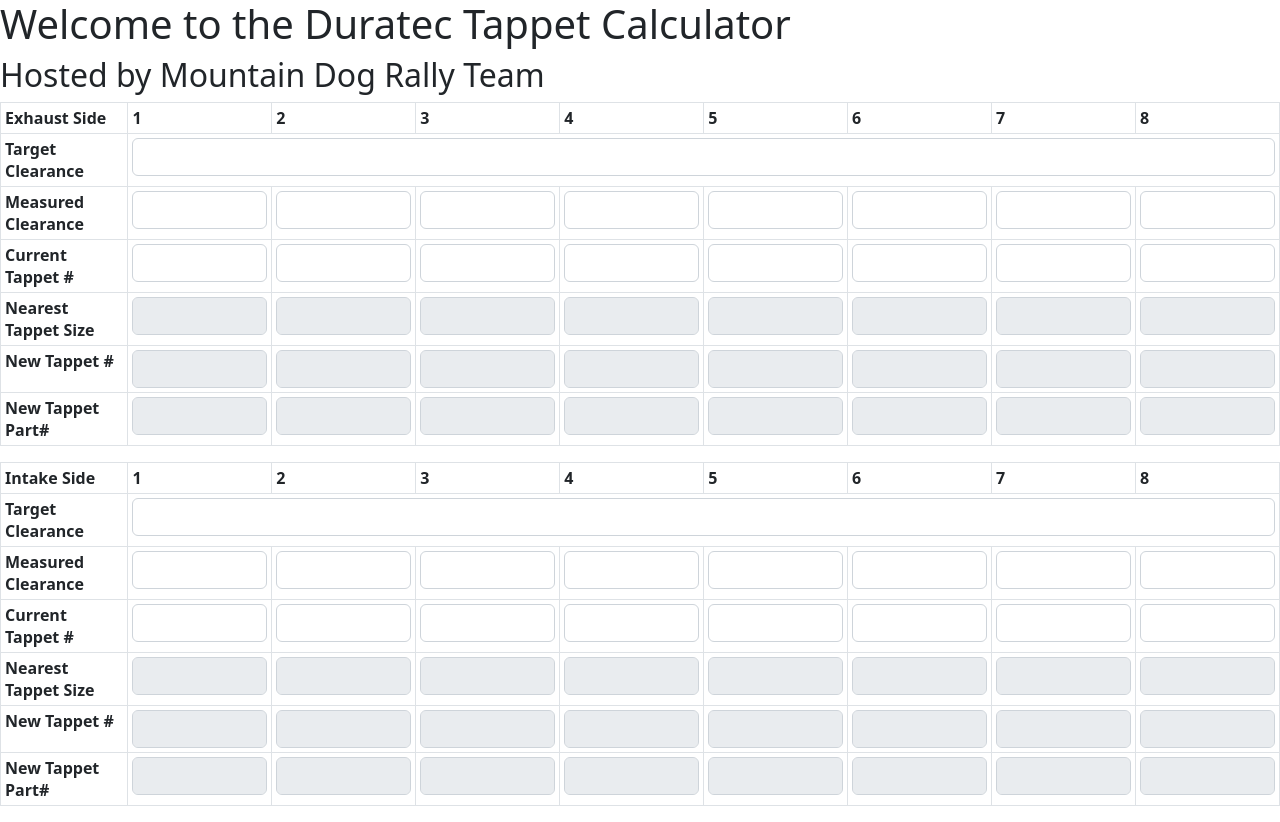
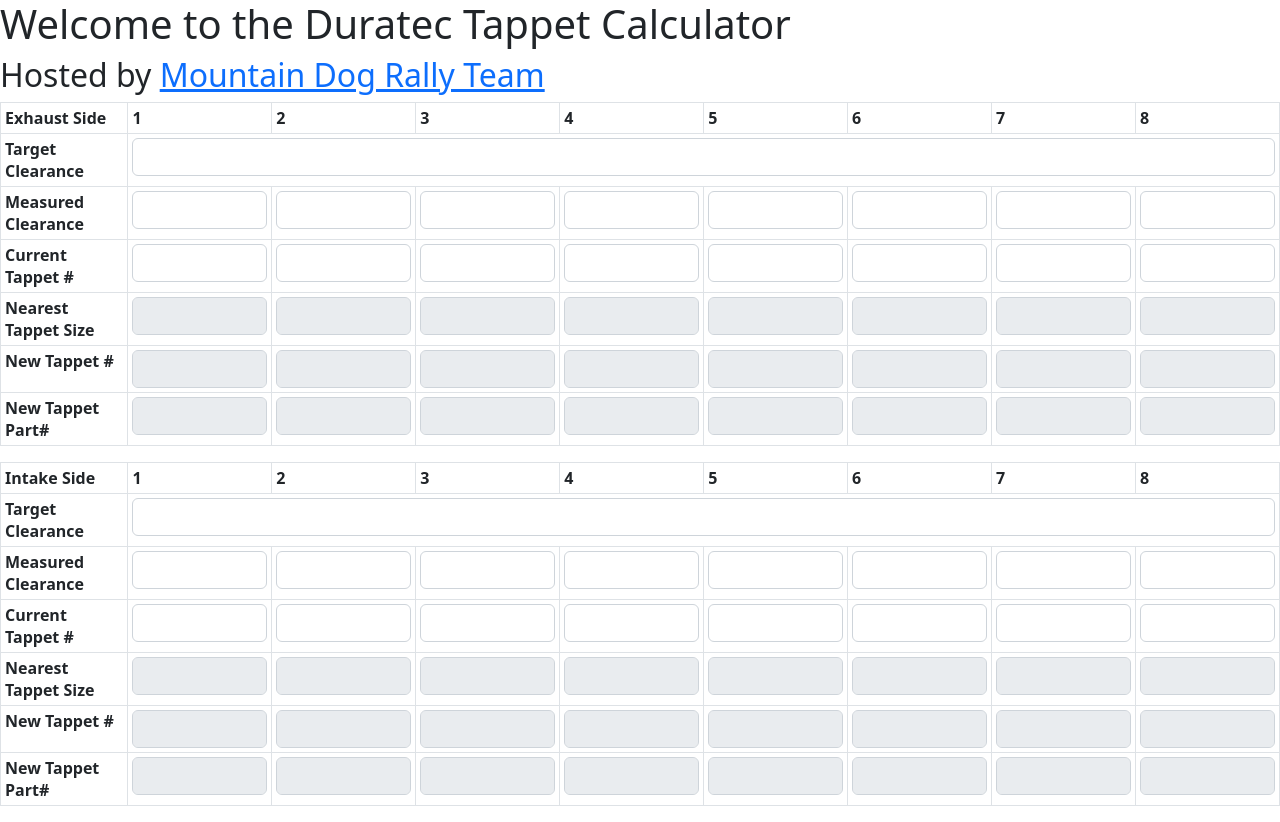
Before and after one commit to wedge206/duratectappet, a plain HTML site: page index.html in a window 1280 px wide. Drawn offline with nearby package versions, Linux system fonts and the light colour scheme; a script that the page names is missing.

Commit message:
added social url

```diff
--- a/index.html
+++ b/index.html
@@ -8,7 +8,7 @@
     </head>
     <body>
         <h1>Welcome to the Duratec Tappet Calculator</h1>
-        <h2>Hosted by Mountain Dog Rally Team</h2>
+        <h2>Hosted by <a href="https://www.instagram.com/mtndogrally/">Mountain Dog Rally Team</a></h2>
         <table class="table table-bordered table-sm">
             <thead>
               <tr>
```
